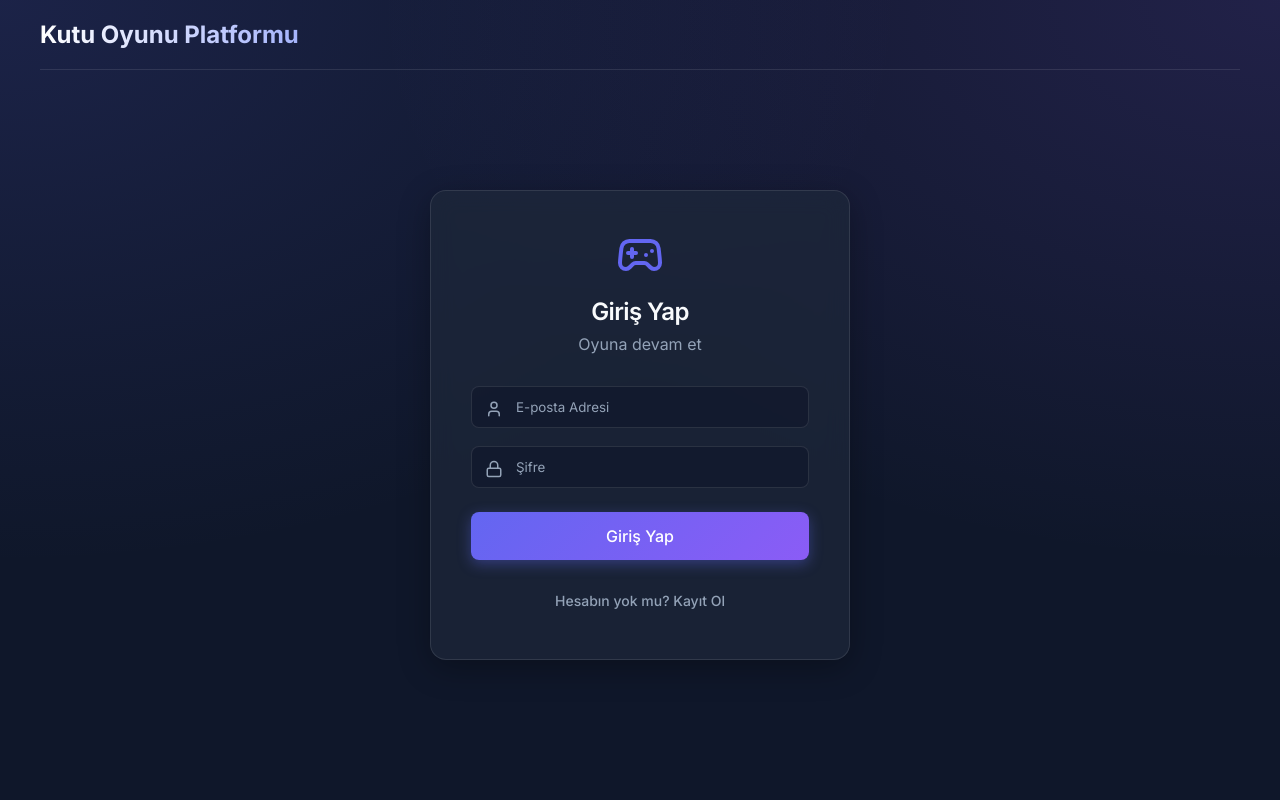
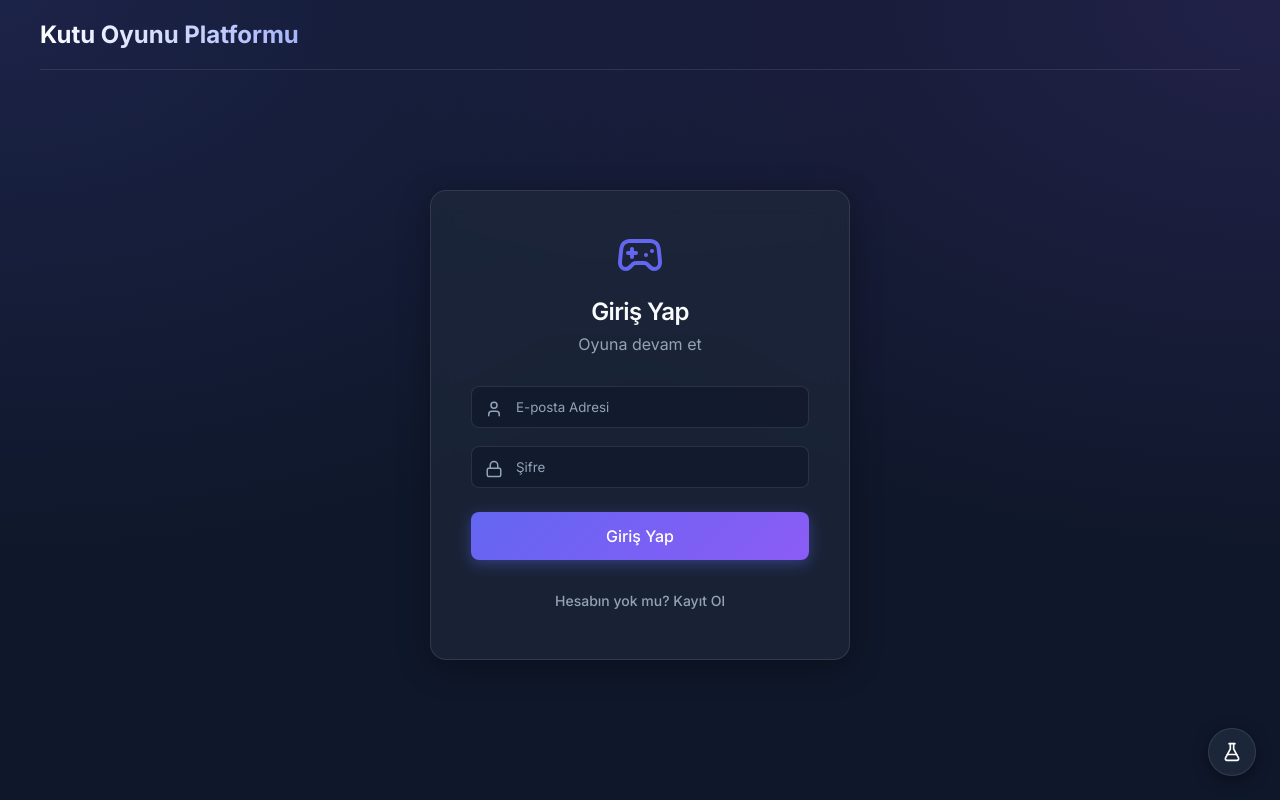
Before and after one commit to deneme90iq-web/boardgame2, a React app in the folder frontend/: page / in a window 1280 px wide. Built offline with nearby package versions, Linux system fonts and the light colour scheme; no server answers; the HTML template or start-up script is replaced by a standard one.

Commit message:
Add test account floating button bottom-right on login

```diff
--- a/frontend/src/pages/Login.jsx
+++ b/frontend/src/pages/Login.jsx
@@ -1,5 +1,5 @@
 import { useState } from 'react';
-import { User, Lock, Gamepad2 } from 'lucide-react';
+import { User, Lock, Gamepad2, FlaskConical, X } from 'lucide-react';
 import { auth, db } from '../firebase';
 import { signInWithEmailAndPassword, createUserWithEmailAndPassword, updateProfile } from 'firebase/auth';
 import { doc, setDoc } from 'firebase/firestore';
@@ -9,6 +9,16 @@ export default function Login({ onLogin }) {
   const [formData, setFormData] = useState({ username: '', email: '', password: '' });
   const [error, setError] = useState('');
   const [loading, setLoading] = useState(false);
+  const [testOpen, setTestOpen] = useState(false);
+  const [testName, setTestName] = useState('');
+
+  const handleTestLogin = (e) => {
+    e.preventDefault();
+    if (testName.trim()) {
+      const id = Math.random().toString(36).substring(2, 10);
+      onLogin({ id, username: testName.trim() });
+    }
+  };
 
   const handleSubmit = async (e) => {
     e.preventDefault();
@@ -98,6 +108,55 @@ export default function Login({ onLogin }) {
           </button>
         </div>
       </div>
+
+      {/* ── Sağ Alt Test Hesabı ── */}
+      <div style={{
+        position: 'fixed', bottom: '24px', right: '24px',
+        display: 'flex', flexDirection: 'column', alignItems: 'flex-end', gap: '10px',
+        zIndex: 100
+      }}>
+        {testOpen && (
+          <div style={{
+            background: 'rgba(15,23,42,0.95)', backdropFilter: 'blur(12px)',
+            border: '1px solid var(--glass-border)', borderRadius: '12px',
+            padding: '16px', width: '220px',
+            boxShadow: '0 8px 30px rgba(0,0,0,0.5)'
+          }}>
+            <p style={{ fontSize: '12px', color: 'var(--text-secondary)', margin: '0 0 10px' }}>
+              Sadece bir isim girerek hızlıca test et
+            </p>
+            <form onSubmit={handleTestLogin} style={{ display: 'flex', flexDirection: 'column', gap: '8px' }}>
+              <input
+                type="text" placeholder="Oyuncu adın"
+                value={testName}
+                onChange={e => setTestName(e.target.value)}
+                style={{ padding: '8px 12px', fontSize: '14px' }}
+                autoFocus
+                maxLength={15}
+                required
+              />
+              <button type="submit" style={{ padding: '8px', fontSize: '14px', background: 'rgba(99,102,241,0.6)' }}>
+                Giriş Yap
+              </button>
+            </form>
+          </div>
+        )}
+
+        <button
+          onClick={() => setTestOpen(o => !o)}
+          title="Test Hesabı"
+          style={{
+            width: '48px', height: '48px', borderRadius: '50%', padding: 0,
+            display: 'flex', alignItems: 'center', justifyContent: 'center',
+            background: testOpen ? 'rgba(99,102,241,0.4)' : 'rgba(30,41,59,0.9)',
+            border: '1px solid var(--glass-border)',
+            boxShadow: '0 4px 16px rgba(0,0,0,0.4)',
+            transition: 'all 0.2s'
+          }}
+        >
+          {testOpen ? <X size={20} /> : <FlaskConical size={20} />}
+        </button>
+      </div>
     </div>
   );
 }
```
